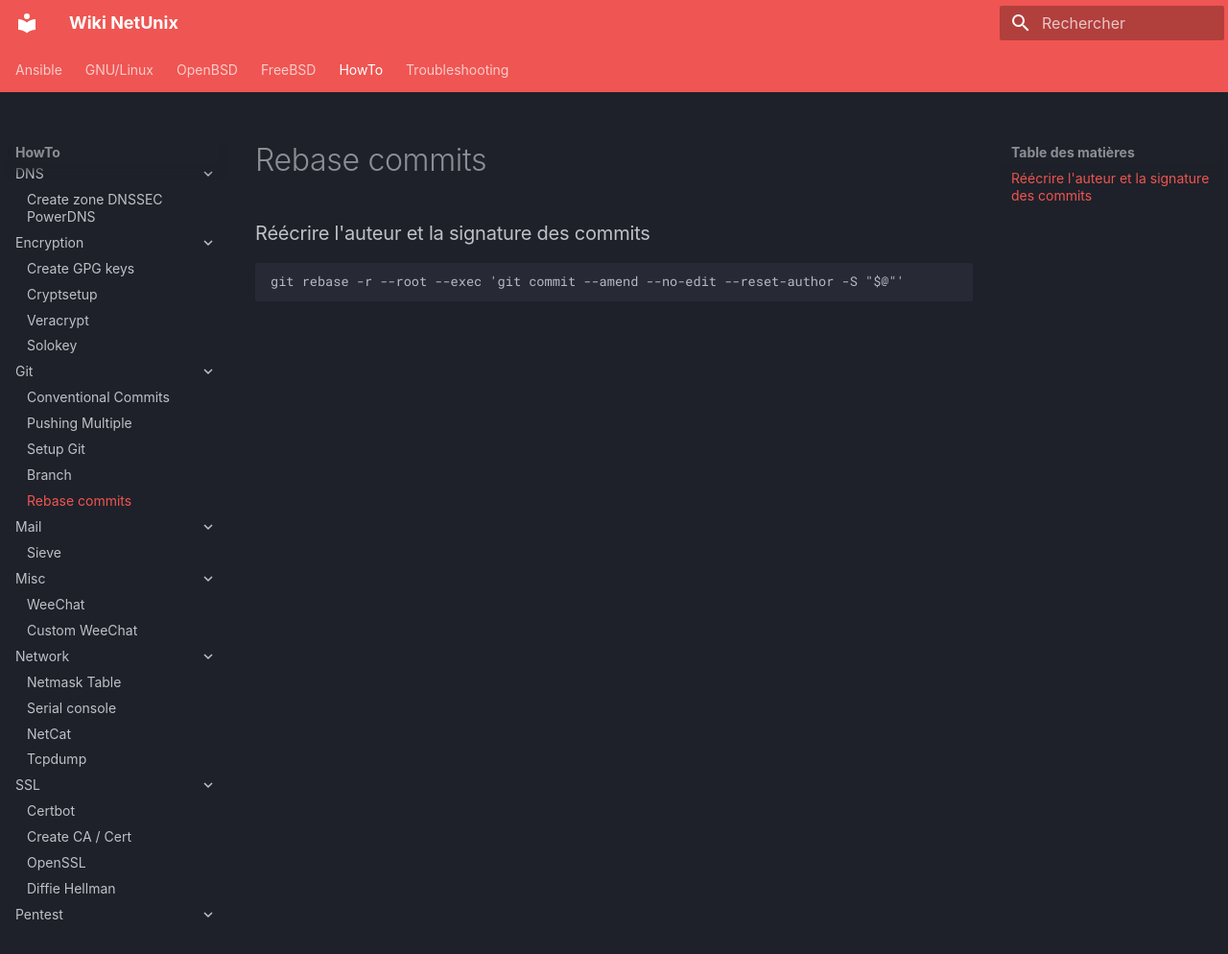
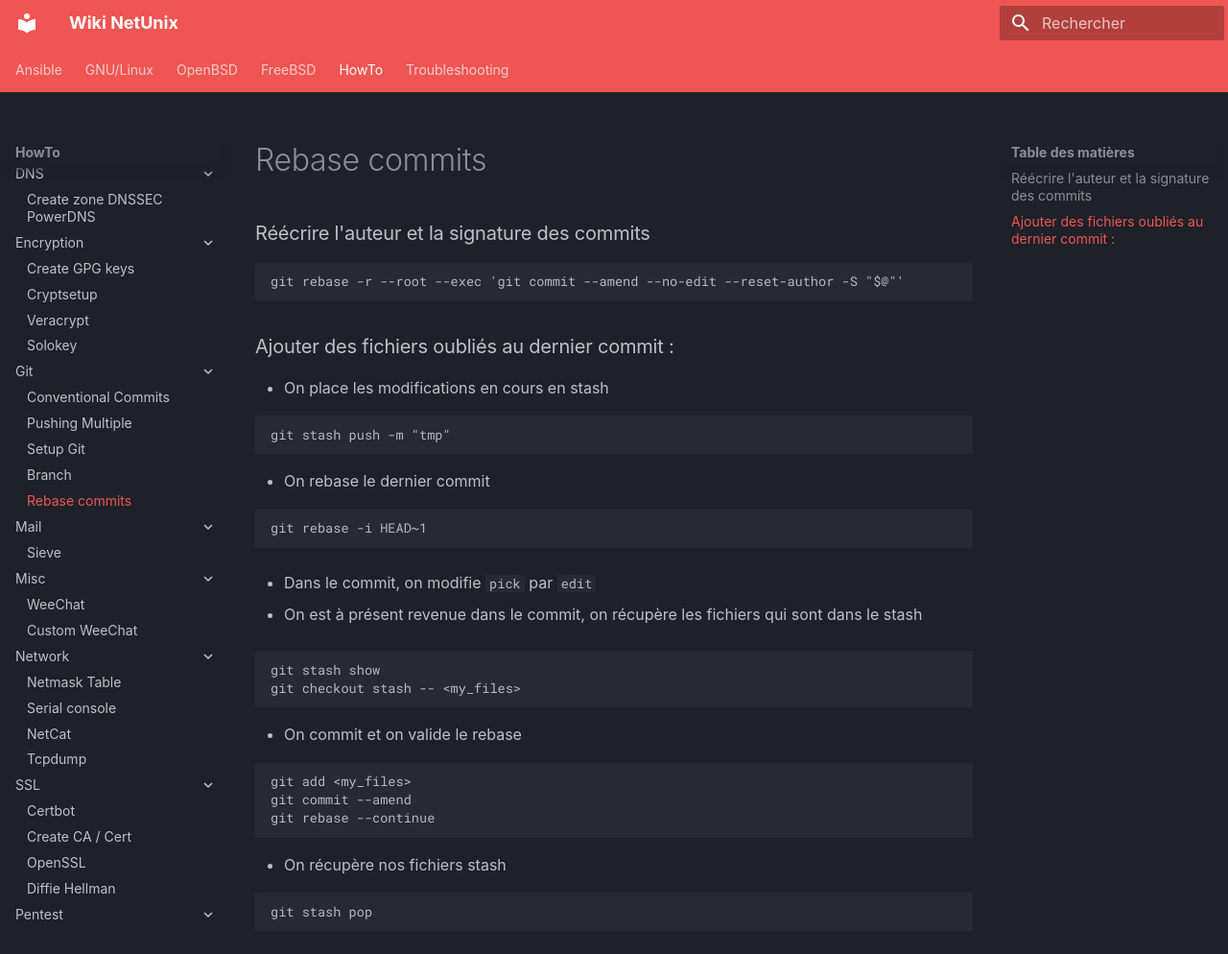
Before and after one commit to zami3l/wiki, an MkDocs documentation site: the page built from docs/howto/git/rebase-commits.md, in a window 1280 px wide and 994 px high. Shown: the whole window at 96% size. Built offline with MkDocs 1.6.1 and Material for MkDocs 9.7.7, drawn with Linux system fonts in a browser that asks for light colours; some web fonts are replaced.

Commit message:
feat(rebase-commits): add missing files in commit

````diff
--- a/docs/howto/git/rebase-commits.md
+++ b/docs/howto/git/rebase-commits.md
@@ -5,3 +5,35 @@ Rebase commits
 ```shell
 git rebase -r --root --exec 'git commit --amend --no-edit --reset-author -S "$@"'
 ```
+
+### Ajouter des fichiers oubliés au dernier commit :
+
+- On place les modifications en cours en stash
+```shell
+git stash push -m "tmp"
+```
+
+- On rebase le dernier commit
+```shell
+git rebase -i HEAD~1
+```
+
+- Dans le commit, on modifie `pick` par `edit`
+
+- On est à présent revenue dans le commit, on récupère les fichiers qui sont dans le stash
+```shell
+git stash show
+git checkout stash -- <my_files>
+```
+
+- On commit et on valide le rebase
+```shell
+git add <my_files>
+git commit --amend
+git rebase --continue
+```
+
+- On récupère nos fichiers stash
+```shell
+git stash pop
+```
````
